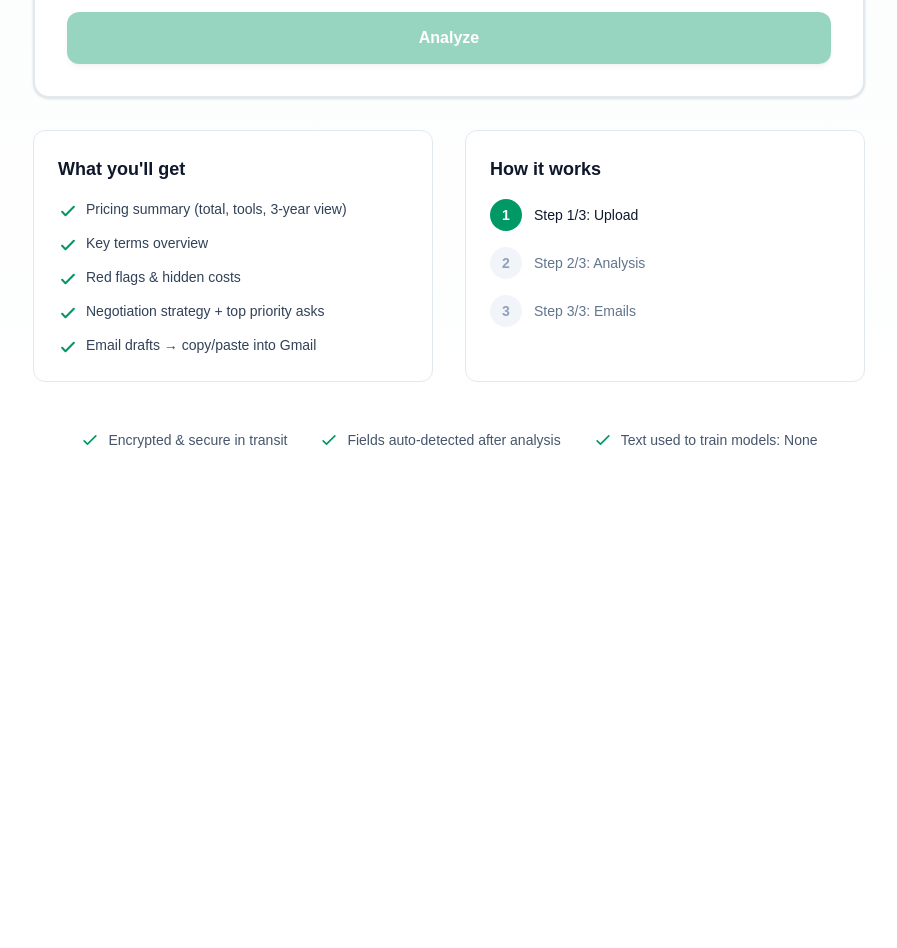
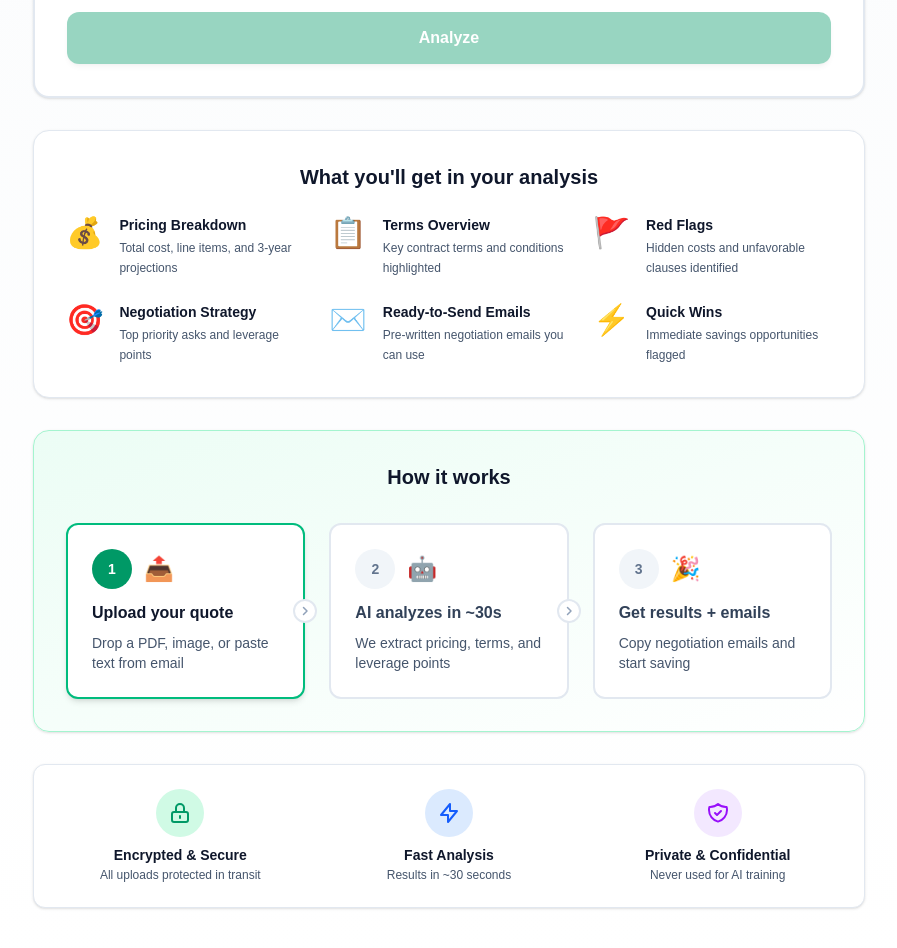
Before and after one commit to Boomchakalala/Dealcheck, a Next.js app: page /try in a window 1280 px wide. Shown: the part 880-1828 px from the top of the page, without its empty margins (191-1088 px from the left). Before the commit the page ends 1394 px from the top, so only its background shows below. Built offline with nearby package versions, Linux system fonts and the light colour scheme.

Commit message:
Sandbox autosave

```diff
--- a/src/app/try/page.tsx
+++ b/src/app/try/page.tsx
@@ -270,77 +270,109 @@ export default function TryPage() {
           </button>
         </div>
 
-        {/* What you'll get */}
-        <div className="grid md:grid-cols-2 gap-8 mb-12">
-          <div className="bg-white rounded-xl border border-slate-200 p-6">
-            <h3 className="text-lg font-semibold text-slate-900 mb-4">What you&apos;ll get</h3>
-            <ul className="space-y-3">
-              {[
-                'Pricing summary (total, tools, 3-year view)',
-                'Key terms overview',
-                'Red flags & hidden costs',
-                'Negotiation strategy + top priority asks',
-                'Email drafts → copy/paste into Gmail',
-              ].map((item, i) => (
-                <li key={i} className="flex items-start gap-2 text-sm text-slate-700">
-                  <svg className="w-5 h-5 text-emerald-600 flex-shrink-0 mt-0.5" fill="none" viewBox="0 0 24 24" stroke="currentColor">
-                    <path strokeLinecap="round" strokeLinejoin="round" strokeWidth={2.5} d="M5 13l4 4L19 7" />
-                  </svg>
-                  <span>{item}</span>
-                </li>
-              ))}
-            </ul>
+        {/* What you'll get - Full width */}
+        <div className="bg-white rounded-2xl border border-slate-200 shadow-sm p-8 mb-8">
+          <h3 className="text-xl font-bold text-slate-900 mb-6 text-center">What you&apos;ll get in your analysis</h3>
+          <div className="grid sm:grid-cols-2 lg:grid-cols-3 gap-6">
+            {[
+              { icon: '💰', title: 'Pricing Breakdown', desc: 'Total cost, line items, and 3-year projections' },
+              { icon: '📋', title: 'Terms Overview', desc: 'Key contract terms and conditions highlighted' },
+              { icon: '🚩', title: 'Red Flags', desc: 'Hidden costs and unfavorable clauses identified' },
+              { icon: '🎯', title: 'Negotiation Strategy', desc: 'Top priority asks and leverage points' },
+              { icon: '✉️', title: 'Ready-to-Send Emails', desc: 'Pre-written negotiation emails you can use' },
+              { icon: '⚡', title: 'Quick Wins', desc: 'Immediate savings opportunities flagged' },
+            ].map((item, i) => (
+              <div key={i} className="flex items-start gap-4">
+                <div className="text-3xl flex-shrink-0">{item.icon}</div>
+                <div>
+                  <h4 className="text-sm font-semibold text-slate-900 mb-1">{item.title}</h4>
+                  <p className="text-xs text-slate-600 leading-relaxed">{item.desc}</p>
+                </div>
+              </div>
+            ))}
           </div>
+        </div>
 
-          {/* Step indicators */}
-          <div className="bg-white rounded-xl border border-slate-200 p-6">
-            <h3 className="text-lg font-semibold text-slate-900 mb-4">How it works</h3>
-            <div className="space-y-4">
-              {[
-                { num: 1, label: 'Upload', active: step === 1 },
-                { num: 2, label: 'Analysis', active: step === 2 },
-                { num: 3, label: 'Emails', active: step === 3 },
-              ].map((s) => (
-                <div key={s.num} className="flex items-center gap-3">
-                  <div
-                    className={`w-8 h-8 rounded-full flex items-center justify-center text-sm font-bold ${
+        {/* How it works - Horizontal stepper */}
+        <div className="bg-gradient-to-br from-emerald-50 to-white rounded-2xl border border-emerald-200 shadow-sm p-8 mb-8">
+          <h3 className="text-xl font-bold text-slate-900 mb-8 text-center">How it works</h3>
+          <div className="grid grid-cols-1 md:grid-cols-3 gap-6">
+            {[
+              { num: 1, label: 'Upload your quote', desc: 'Drop a PDF, image, or paste text from email', icon: '📤', active: step === 1 },
+              { num: 2, label: 'AI analyzes in ~30s', desc: 'We extract pricing, terms, and leverage points', icon: '🤖', active: step === 2 },
+              { num: 3, label: 'Get results + emails', desc: 'Copy negotiation emails and start saving', icon: '🎉', active: step === 3 },
+            ].map((s, idx) => (
+              <div key={s.num} className="relative">
+                <div className={`bg-white rounded-xl border-2 p-6 transition-all ${
+                  s.active
+                    ? 'border-emerald-500 shadow-md'
+                    : 'border-slate-200'
+                }`}>
+                  <div className="flex items-center gap-3 mb-3">
+                    <div className={`w-10 h-10 rounded-full flex items-center justify-center text-sm font-bold ${
                       s.active
                         ? 'bg-emerald-600 text-white'
-                        : 'bg-slate-100 text-slate-400'
-                    }`}
-                  >
-                    {s.num}
+                        : 'bg-slate-100 text-slate-500'
+                    }`}>
+                      {s.num}
+                    </div>
+                    <div className="text-2xl">{s.icon}</div>
                   </div>
-                  <div className="flex-1">
-                    <p className={`text-sm font-medium ${s.active ? 'text-slate-900' : 'text-slate-500'}`}>
-                      Step {s.num}/3: {s.label}
-                    </p>
+                  <h4 className={`text-base font-semibold mb-2 ${s.active ? 'text-slate-900' : 'text-slate-700'}`}>
+                    {s.label}
+                  </h4>
+                  <p className="text-sm text-slate-600">{s.desc}</p>
+                </div>
+                {idx < 2 && (
+                  <div className="hidden md:block absolute top-1/2 -right-3 transform -translate-y-1/2 z-10">
+                    <div className="w-6 h-6 rounded-full bg-white border-2 border-slate-200 flex items-center justify-center">
+                      <svg className="w-3 h-3 text-slate-400" fill="none" viewBox="0 0 24 24" stroke="currentColor">
+                        <path strokeLinecap="round" strokeLinejoin="round" strokeWidth={3} d="M9 5l7 7-7 7" />
+                      </svg>
+                    </div>
                   </div>
-                </div>
-              ))}
-            </div>
+                )}
+              </div>
+            ))}
           </div>
         </div>
 
         {/* Trust badges */}
-        <div className="flex flex-col sm:flex-row items-center justify-center gap-8 text-sm text-slate-600">
-          <div className="flex items-center gap-2">
-            <svg className="w-5 h-5 text-emerald-600" fill="none" viewBox="0 0 24 24" stroke="currentColor">
-              <path strokeLinecap="round" strokeLinejoin="round" strokeWidth={2} d="M5 13l4 4L19 7" />
-            </svg>
-            <span>Encrypted & secure in transit</span>
-          </div>
-          <div className="flex items-center gap-2">
-            <svg className="w-5 h-5 text-emerald-600" fill="none" viewBox="0 0 24 24" stroke="currentColor">
-              <path strokeLinecap="round" strokeLinejoin="round" strokeWidth={2} d="M5 13l4 4L19 7" />
-            </svg>
-            <span>Fields auto-detected after analysis</span>
-          </div>
-          <div className="flex items-center gap-2">
-            <svg className="w-5 h-5 text-emerald-600" fill="none" viewBox="0 0 24 24" stroke="currentColor">
-              <path strokeLinecap="round" strokeLinejoin="round" strokeWidth={2} d="M5 13l4 4L19 7" />
-            </svg>
-            <span>Text used to train models: None</span>
+        <div className="bg-white rounded-xl border border-slate-200 shadow-sm p-6">
+          <div className="grid sm:grid-cols-3 gap-6">
+            <div className="flex flex-col items-center text-center gap-2">
+              <div className="w-12 h-12 rounded-full bg-emerald-100 flex items-center justify-center">
+                <svg className="w-6 h-6 text-emerald-600" fill="none" viewBox="0 0 24 24" stroke="currentColor">
+                  <path strokeLinecap="round" strokeLinejoin="round" strokeWidth={2} d="M12 15v2m-6 4h12a2 2 0 002-2v-6a2 2 0 00-2-2H6a2 2 0 00-2 2v6a2 2 0 002 2zm10-10V7a4 4 0 00-8 0v4h8z" />
+                </svg>
+              </div>
+              <div>
+                <h4 className="text-sm font-semibold text-slate-900 mb-0.5">Encrypted & Secure</h4>
+                <p className="text-xs text-slate-600">All uploads protected in transit</p>
+              </div>
+            </div>
+            <div className="flex flex-col items-center text-center gap-2">
+              <div className="w-12 h-12 rounded-full bg-blue-100 flex items-center justify-center">
+                <svg className="w-6 h-6 text-blue-600" fill="none" viewBox="0 0 24 24" stroke="currentColor">
+                  <path strokeLinecap="round" strokeLinejoin="round" strokeWidth={2} d="M13 10V3L4 14h7v7l9-11h-7z" />
+                </svg>
+              </div>
+              <div>
+                <h4 className="text-sm font-semibold text-slate-900 mb-0.5">Fast Analysis</h4>
+                <p className="text-xs text-slate-600">Results in ~30 seconds</p>
+              </div>
+            </div>
+            <div className="flex flex-col items-center text-center gap-2">
+              <div className="w-12 h-12 rounded-full bg-purple-100 flex items-center justify-center">
+                <svg className="w-6 h-6 text-purple-600" fill="none" viewBox="0 0 24 24" stroke="currentColor">
+                  <path strokeLinecap="round" strokeLinejoin="round" strokeWidth={2} d="M9 12l2 2 4-4m5.618-4.016A11.955 11.955 0 0112 2.944a11.955 11.955 0 01-8.618 3.04A12.02 12.02 0 003 9c0 5.591 3.824 10.29 9 11.622 5.176-1.332 9-6.03 9-11.622 0-1.042-.133-2.052-.382-3.016z" />
+                </svg>
+              </div>
+              <div>
+                <h4 className="text-sm font-semibold text-slate-900 mb-0.5">Private & Confidential</h4>
+                <p className="text-xs text-slate-600">Never used for AI training</p>
+              </div>
+            </div>
           </div>
         </div>
       </main>
```
